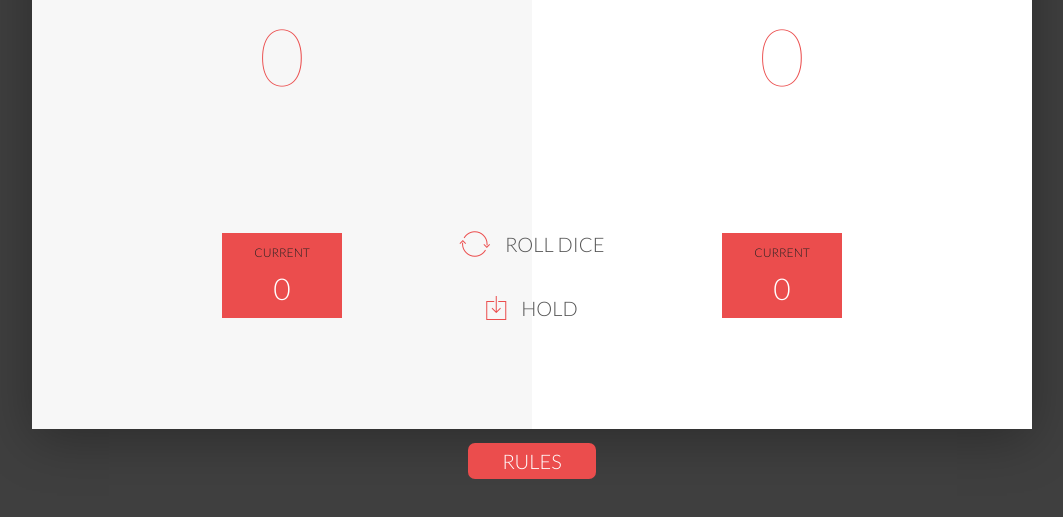
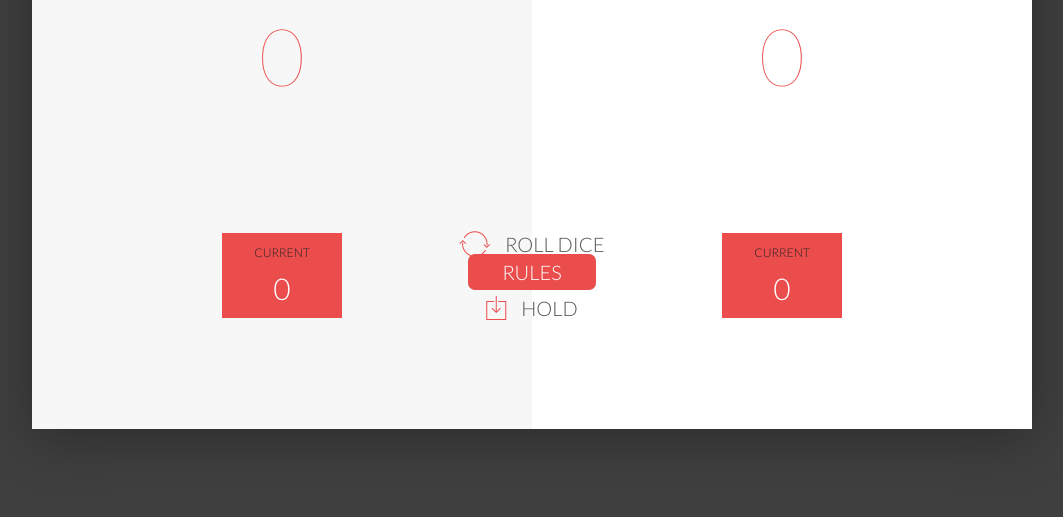
Before and after one commit to petemi09/JavaScript, a plain HTML site: page starter/index.html in a window 1280 px wide. Shown: the part 271-788 px from the top of the page, without its empty margins (108-1171 px from the left). Drawn offline with nearby package versions, Linux system fonts and the light colour scheme.

Commit message:
changed css

```diff
--- a/starter/style.css
+++ b/starter/style.css
@@ -195,7 +195,7 @@ i {
 #rules {
     position: absolute;
     left: 50%;
-    bottom: 50px;
+    top: 525px;
     transform: translateX(-50%);
     background-color: #EB4D4D;
     color: white;
```
